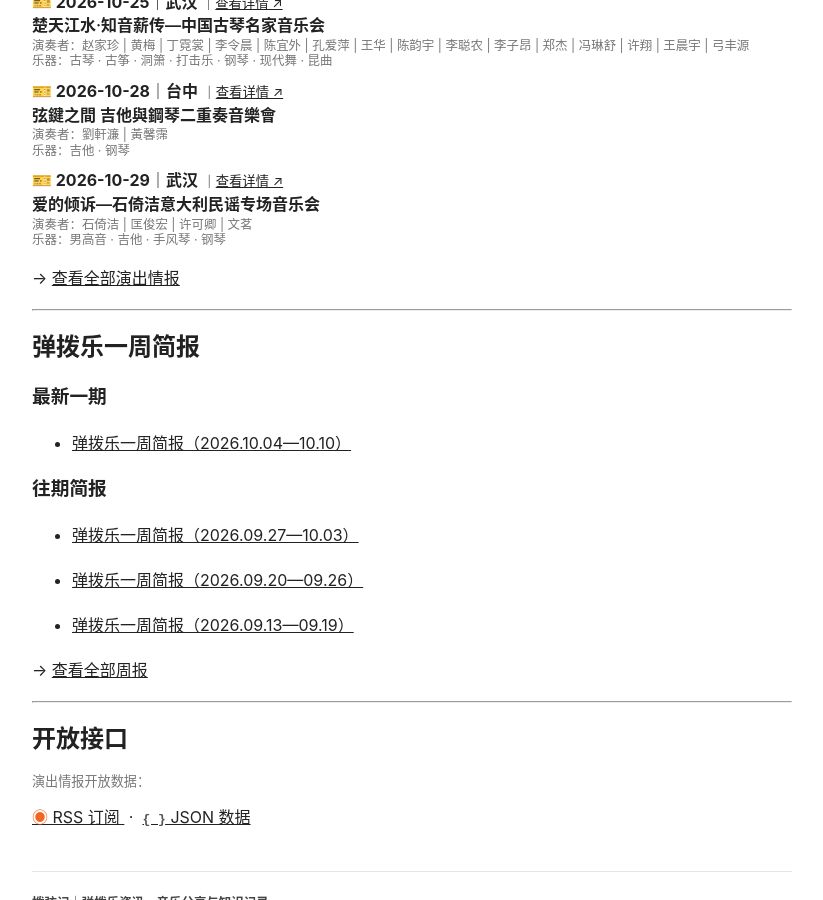
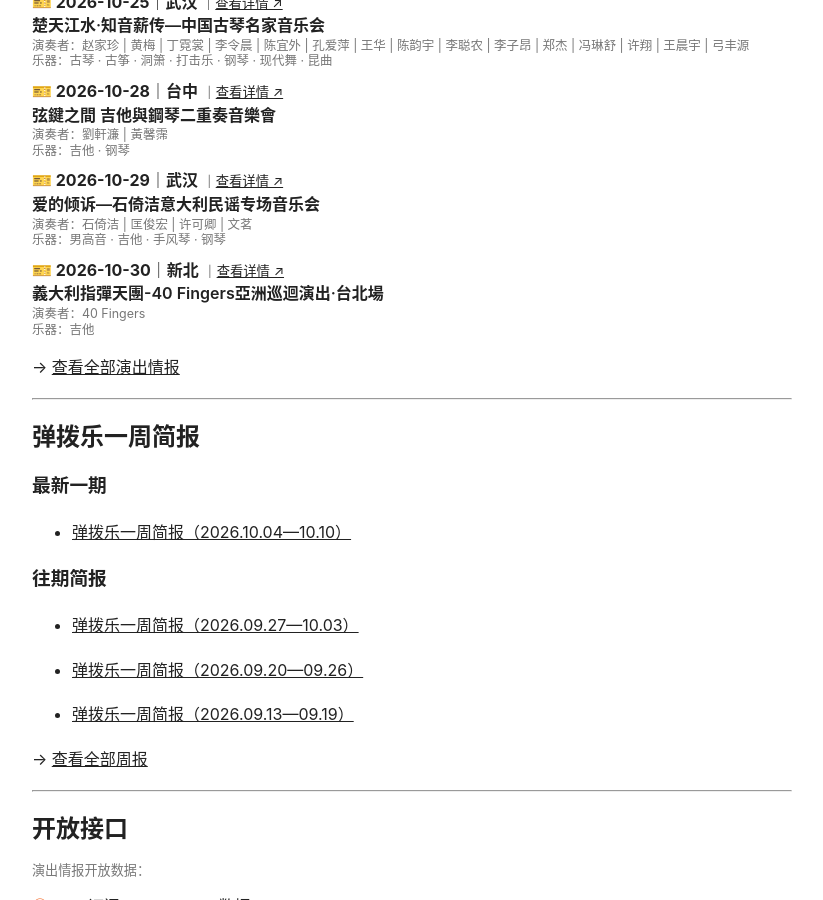
Before and after one commit to KeenKwok/boxianji, a Jekyll site: the page built from index.md, in a window 1280 px wide and 900 px high, scrolled down 1649 px. Shown: the whole window, without its empty margins (228-1051 px from the left). Built offline with Jekyll 4.4.1, drawn with Linux system fonts in a browser that asks for light colours.

Commit message:
更新 attention.yml

```diff
--- a/_data/attention.yml
+++ b/_data/attention.yml
@@ -1,3 +1,23 @@
+- id: "20261031-kaohsiung-forty-fingers-asian-tour-2026"
+  date: "2026-10-31"
+  city: "高雄"
+  title: "義大利指彈天團-40 Fingers亞洲巡迴演出·高雄場"
+  performers:
+    - "40 Fingers"
+  instruments:
+    - "吉他"
+  link: "https://mp.weixin.qq.com/s/KyhrAjr_e7-fN1CAxfWQQA"
+
+- id: "20261030-xinbei-forty-fingers-asian-tour-2026"
+  date: "2026-10-30"
+  city: "新北"
+  title: "義大利指彈天團-40 Fingers亞洲巡迴演出·台北場"
+  performers:
+    - "40 Fingers"
+  instruments:
+    - "吉他"
+  link: "https://mp.weixin.qq.com/s/KyhrAjr_e7-fN1CAxfWQQA"
+
 - id: "20261029-wuhan-shiyijie-italian-canzone"
   date: "2026-10-29"
   city: "武汉"
```
